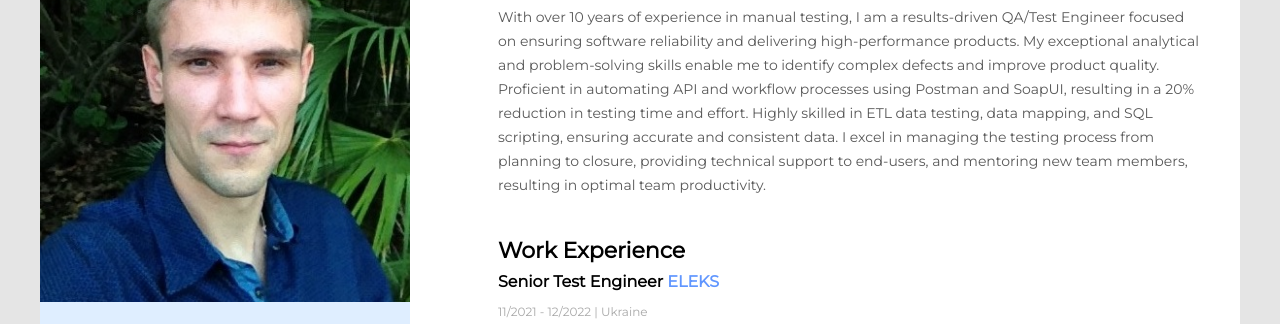
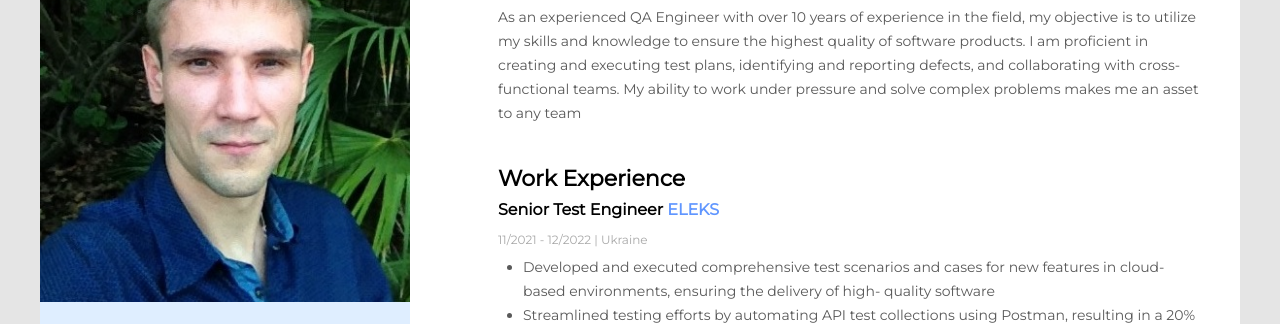
Before and after one commit to ieblokhin/Resume, a plain HTML site: page index.html in a window 1280 px wide. Shown: the part 203-527 px from the top of the page. Drawn offline with Linux system fonts and the light colour scheme.

Commit message:
summary update

```diff
--- a/index.html
+++ b/index.html
@@ -26,17 +26,13 @@
           <h2 class="position">Senior QA/Test Engineer | Quality Assurance</h2>
           <h1 class="name">Ievgen Blokhin</h1>
           <p class="about">
-            With over 10 years of experience in manual testing, I am a
-            results-driven QA/Test Engineer focused on ensuring software
-            reliability and delivering high-performance products. My exceptional
-            analytical and problem-solving skills enable me to identify complex
-            defects and improve product quality. Proficient in automating API
-            and workflow processes using Postman and SoapUI, resulting in a 20%
-            reduction in testing time and effort. Highly skilled in ETL data
-            testing, data mapping, and SQL scripting, ensuring accurate and
-            consistent data. I excel in managing the testing process from
-            planning to closure, providing technical support to end-users, and
-            mentoring new team members, resulting in optimal team productivity.
+            As an experienced QA Engineer with over 10 years of experience in
+            the field, my objective is to utilize my skills and knowledge to
+            ensure the highest quality of software products. I am proficient in
+            creating and executing test plans, identifying and reporting
+            defects, and collaborating with cross-functional teams. My ability
+            to work under pressure and solve complex problems makes me an asset
+            to any team
           </p>
         </div>
         <!-- Projects -->
```
